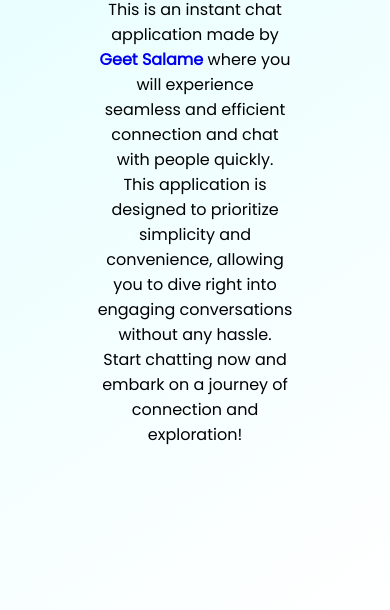
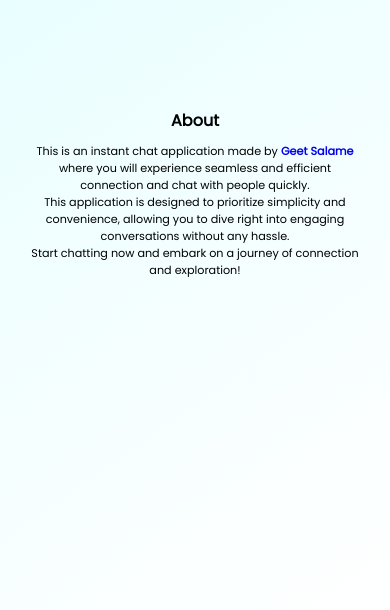
Before and after one commit to GeetSalame/ChatBox, a website: page pages/about.html in a window 390 px wide. Shown: the part 234-844 px from the top of the page. Drawn offline with Linux system fonts and the light colour scheme; files that its build step writes are made by us from their sources.

Commit message:
respv : about, footer

```diff
--- a/public/styles/about.css
+++ b/public/styles/about.css
@@ -24,10 +24,33 @@
     width: 50%;
 }
 
-#aboutbody>:nth-child(1) {
-    /* border: 2px solid red; */
+
+
+/*--------------- Responsiveness  -------------*/
+@media screen and (max-width : 700px) {
+    #aboutbody>* {
+        width: 60%;
+    }
+
+    h1 {
+        font-size: 1.5rem;
+    }
+
+    #aboutbody>div>p {
+        font-size: 0.9rem;
+    }
 }
 
-#aboutcontainer>* {
-    /* border: 2px solid red; */
+@media screen and (max-width : 450px) {
+    #aboutbody>* {
+        width: 85%;
+    }
+
+    h1 {
+        font-size: 1rem;
+    }
+
+    #aboutbody>div>p {
+        font-size: 0.7rem;
+    }
 }
--- a/public/styles/footer.css
+++ b/public/styles/footer.css
@@ -44,3 +44,17 @@
     color: var(--theme-pri);
     text-decoration: none;
 }
+
+
+/*--------------- Responsiveness  -------------*/
+@media screen and (max-width : 600px) {
+    .footer h2 {
+        font-size: 1.1rem;
+    }
+    .footer img {
+        height: 15px;
+    }
+    .footer a {
+        font-size: .7rem;
+    }
+}
```
